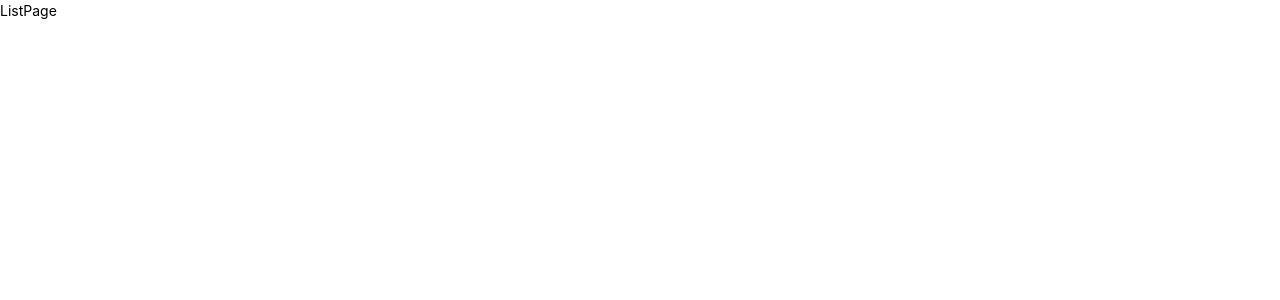
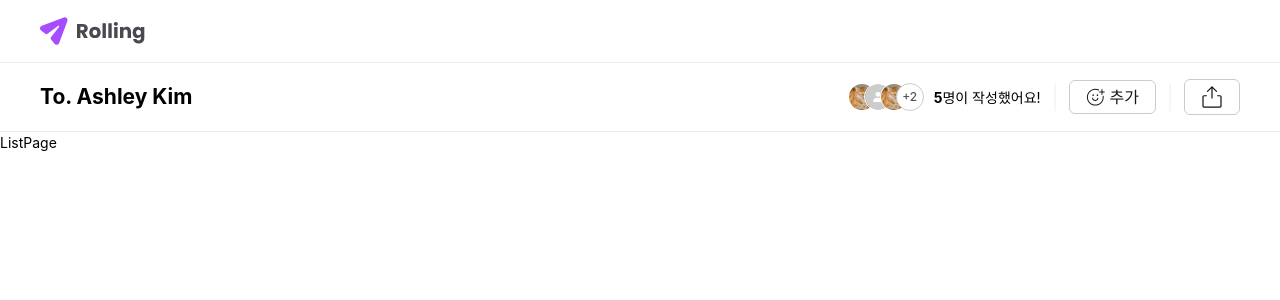
Before and after one commit to jinsunkimdev/Team-07-Project, a React (Vite) app: page /list in a window 1280 px wide. Shown: the top 300 px of the page. Built offline with nearby package versions, Linux system fonts and the light colour scheme; a web font is replaced by a local one.

Commit message:
feat: ListPageHeader 컴포넌트 추가 + ListPage에 Header 컴포넌트들 적용

```diff
--- a/src/pages/List/ListPage.jsx
+++ b/src/pages/List/ListPage.jsx
@@ -1,4 +1,13 @@
-function ListPage(){
-  return <div>ListPage</div>;
-};
+import GlobalHeader from "../../components/Header/GlobalHeader";
+import ListPageHeader from "./ListPageHeader";
+
+function ListPage() {
+  return (
+    <div>
+      <GlobalHeader />
+      <ListPageHeader recipient="Ashley Kim" />
+      ListPage
+    </div>
+  );
+}
 export default ListPage;
--- /dev/null
+++ b/src/pages/List/ListPageHeader.jsx
@@ -0,0 +1,89 @@
+import { css } from "@emotion/react";
+import { GlobalHeaderStyle } from "../../components/Header/GlobalHeader";
+import { IconShare24Button } from "../../components/Button/IconButtons";
+import AddEmojiButton from "../../components/Button/AddEmojiButton";
+import MessageCount from "../../components/MessageCount/MessageCount";
+
+// MessageCount 컴포넌트용 mockData
+import avatarSampleImg1 from "../../assets/images/img-avatar-sample.jpg";
+import avatarSampleImg2 from "../../assets/images/img-avatar-default.png";
+const mockAvatarData = [
+  { id: "avatar1", profileImageURL: avatarSampleImg1 },
+  { id: "avatar2", profileImageURL: avatarSampleImg2 },
+  { id: "avatar3", profileImageURL: avatarSampleImg1 },
+  { id: "avatar4", profileImageURL: avatarSampleImg2 },
+  { id: "avatar5", profileImageURL: avatarSampleImg2 },
+];
+
+// ListPageHeader.jsx
+const ListPageHeader = ({ recipient }) => {
+  const showAddReactionPopover = () => {
+    console.log("popover open");
+  };
+
+  const shareRollingPaper = () => {
+    alert("ok");
+  };
+
+  return (
+    <div css={ListPageHeaderStyle}>
+      <div className="header-container">
+        <h2 className="recipient-name">To. {recipient}</h2>
+        <ul className="recipient-panel">
+          <li className="sender-counts-area">
+            <MessageCount items={mockAvatarData} />
+          </li>
+          <li className="reaction-area">
+            {/* Badges 컴포넌트 생성 이후 추가 예정 */}
+            {/* <ReactionBadges /> */}
+            <AddEmojiButton size="sm" onClick={showAddReactionPopover}>
+              추가
+            </AddEmojiButton>
+          </li>
+          <li className="share-area">
+            <IconShare24Button onClick={shareRollingPaper} />
+          </li>
+        </ul>
+      </div>
+    </div>
+  );
+};
+
+export default ListPageHeader;
+
+const ListPageHeaderStyle = css`
+  ${GlobalHeaderStyle};
+
+  .recipient-name {
+    margin-right: auto;
+  }
+
+  .recipient-panel {
+    display: flex;
+    align-items: center;
+    gap: 14px;
+
+    > li {
+      position: relative;
+
+      &:before {
+        content: "";
+        position: absolute;
+        left: 0;
+        top: 50%;
+        transform: translate(-50%, -50%);
+        width: 1px;
+        height: 28px;
+        background-color: var(--gray-200);
+      }
+
+      &:first-child:before {
+        display: none;
+      }
+    }
+
+    > li + li {
+      padding-left: 14px;
+    }
+  }
+`;
```
